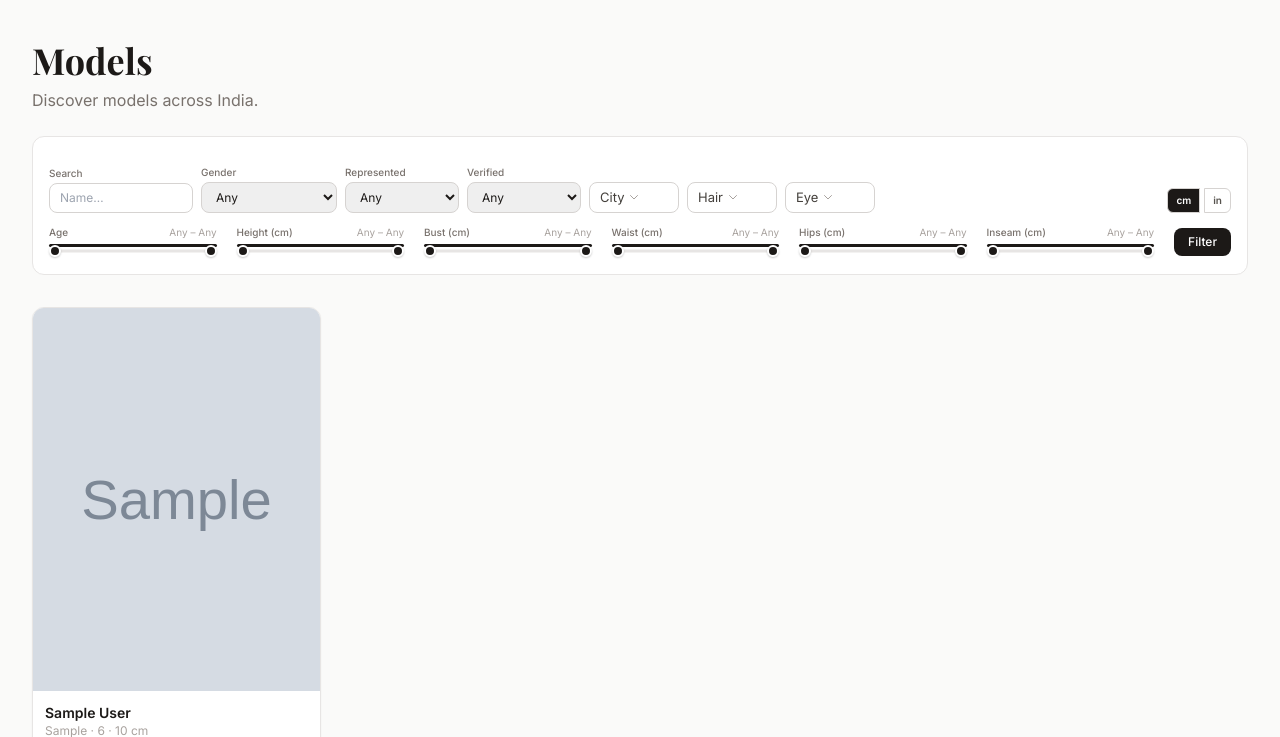
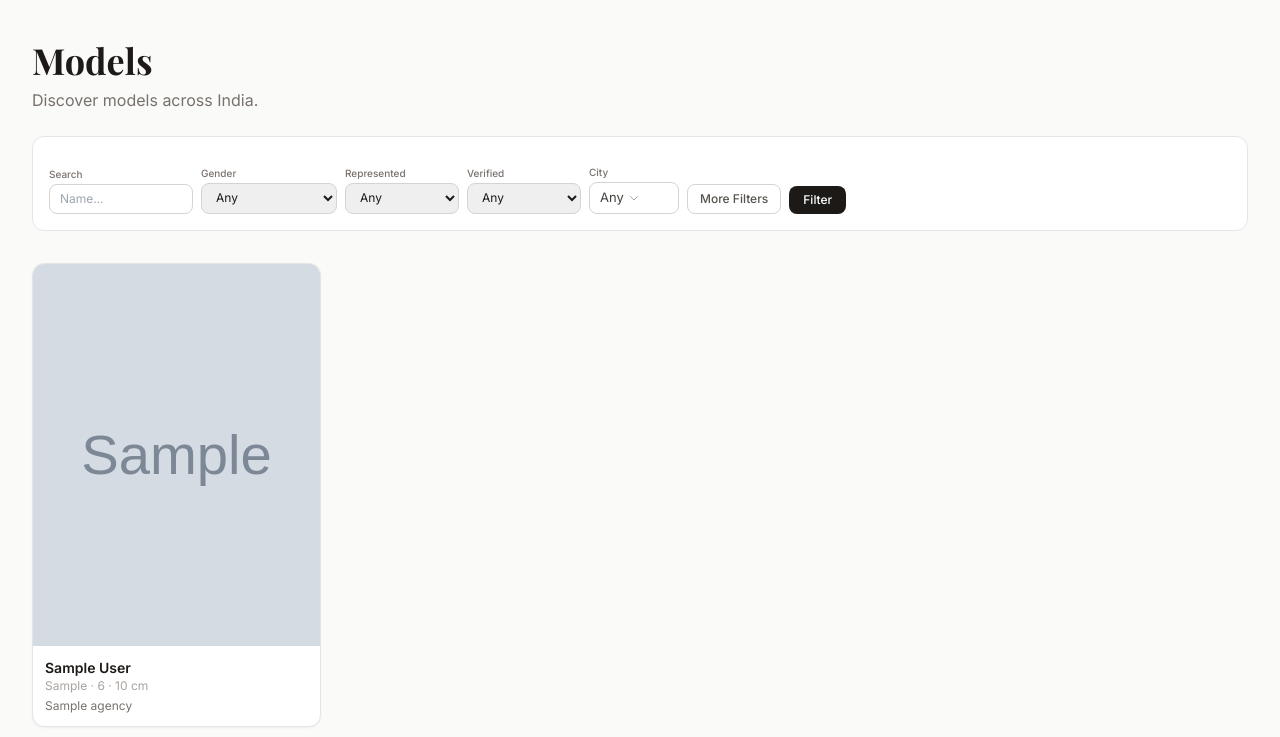
Before and after one commit to AmanNarendraAli/modeldirectory, a Django app: page /models/ in a window 1280 px wide. Shown: the part 65-802 px from the top of the page. Run offline with Django 5.2, Linux system fonts and the light colour scheme; tables that the repository leaves empty hold one stand-in row (values such as "Sample post"); grey boxes marked "Sample" are stand-in pictures; some libraries are stand-ins or nearby versions.

Commit message:
improving filtering interface but needs a little cleanup

```diff
--- a/templates/models_app/model_list.html
+++ b/templates/models_app/model_list.html
@@ -31,8 +31,9 @@
     <!-- Filter panel -->
     <form method="get" id="filter-form" class="bg-white border border-stone-200 rounded-xl p-4 mb-8 space-y-3">
         <input type="hidden" name="unit" id="unit-hidden" value="{{ selected_unit|default:'cm' }}">
+        <input type="hidden" name="more" id="more-hidden" value="">
 
-        <!-- Row 1: Selects + dropdowns + unit toggle -->
+        <!-- Row 1: Always-visible filters -->
         <div class="flex flex-wrap gap-2 items-end">
             <div>
                 <label class="block text-[10px] font-medium text-stone-500 mb-0.5">Search</label>
@@ -64,10 +65,11 @@
                 </select>
             </div>
 
-            <!-- Multi-select dropdowns -->
+            <!-- City multi-select -->
             {% if all_cities %}
             <div class="ms-dropdown" data-ms="city">
-                <button type="button" class="ms-btn">City <span class="ms-count" style="display:none">0</span><svg class="w-3 h-3 text-stone-400" fill="none" stroke="currentColor" viewBox="0 0 24 24"><path stroke-linecap="round" stroke-linejoin="round" stroke-width="2" d="M19 9l-7 7-7-7"/></svg></button>
+                <label class="block text-[10px] font-medium text-stone-500 mb-0.5">City</label>
+                <button type="button" class="ms-btn"><span class="ms-label">Any</span> <span class="ms-count" style="display:none">0</span><svg class="w-3 h-3 text-stone-400" fill="none" stroke="currentColor" viewBox="0 0 24 24"><path stroke-linecap="round" stroke-linejoin="round" stroke-width="2" d="M19 9l-7 7-7-7"/></svg></button>
                 <div class="ms-panel">
                     <label class="border-b border-stone-100 font-medium"><input type="checkbox" data-ms-all class="rounded border-stone-300 text-stone-900 focus:ring-stone-400 w-3.5 h-3.5"> Any</label>
                     {% for c in all_cities %}
@@ -76,9 +78,24 @@
                 </div>
             </div>
             {% endif %}
+
+            <!-- More Filters toggle -->
+            <button type="button" id="more-filters-btn" class="text-xs font-medium px-3 py-1.5 rounded-lg border border-stone-300 text-stone-600 hover:bg-stone-50 transition-colors">More Filters</button>
+
+            <!-- Buttons -->
+            <div class="flex items-center gap-2 self-end">
+                <button type="submit" class="bg-stone-900 text-white text-xs font-medium px-3.5 py-1.5 rounded-lg hover:bg-stone-700 transition-colors">Filter</button>
+                {% if has_filters %}<a href="{% url 'model-list' %}" class="text-xs text-stone-500 hover:text-stone-800">Clear</a>{% endif %}
+            </div>
+        </div>
+
+        <!-- More filters (togglable) -->
+        <div id="more-filters" style="display:none" class="space-y-3">
+            <div class="flex flex-wrap gap-2 items-end">
                 {% if all_hair_colors %}
                 <div class="ms-dropdown" data-ms="hair_color">
-                <button type="button" class="ms-btn">Hair <span class="ms-count" style="display:none">0</span><svg class="w-3 h-3 text-stone-400" fill="none" stroke="currentColor" viewBox="0 0 24 24"><path stroke-linecap="round" stroke-linejoin="round" stroke-width="2" d="M19 9l-7 7-7-7"/></svg></button>
+                    <label class="block text-[10px] font-medium text-stone-500 mb-0.5">Hair</label>
+                    <button type="button" class="ms-btn"><span class="ms-label">Any</span> <span class="ms-count" style="display:none">0</span><svg class="w-3 h-3 text-stone-400" fill="none" stroke="currentColor" viewBox="0 0 24 24"><path stroke-linecap="round" stroke-linejoin="round" stroke-width="2" d="M19 9l-7 7-7-7"/></svg></button>
                     <div class="ms-panel">
                         <label class="border-b border-stone-100 font-medium"><input type="checkbox" data-ms-all class="rounded border-stone-300 text-stone-900 focus:ring-stone-400 w-3.5 h-3.5"> Any</label>
                         {% for hc in all_hair_colors %}
@@ -89,7 +106,8 @@
                 {% endif %}
                 {% if all_eye_colors %}
                 <div class="ms-dropdown" data-ms="eye_color">
-                <button type="button" class="ms-btn">Eye <span class="ms-count" style="display:none">0</span><svg class="w-3 h-3 text-stone-400" fill="none" stroke="currentColor" viewBox="0 0 24 24"><path stroke-linecap="round" stroke-linejoin="round" stroke-width="2" d="M19 9l-7 7-7-7"/></svg></button>
+                    <label class="block text-[10px] font-medium text-stone-500 mb-0.5">Eye</label>
+                    <button type="button" class="ms-btn"><span class="ms-label">Any</span> <span class="ms-count" style="display:none">0</span><svg class="w-3 h-3 text-stone-400" fill="none" stroke="currentColor" viewBox="0 0 24 24"><path stroke-linecap="round" stroke-linejoin="round" stroke-width="2" d="M19 9l-7 7-7-7"/></svg></button>
                     <div class="ms-panel">
                         <label class="border-b border-stone-100 font-medium"><input type="checkbox" data-ms-all class="rounded border-stone-300 text-stone-900 focus:ring-stone-400 w-3.5 h-3.5"> Any</label>
                         {% for ec in all_eye_colors %}
@@ -134,7 +152,7 @@
                 {% endif %}
             </div>
 
-        <!-- Row 2: All 6 sliders in one row -->
+            <!-- Sliders row -->
             <div class="flex flex-wrap gap-x-5 gap-y-2 items-end">
                 <!-- Age -->
                 <div class="flex-1 min-w-[130px] max-w-[180px]">
@@ -208,11 +226,6 @@
                         <input type="range" id="max_inseam" name="max_inseam" min="60" max="100" step="1" value="{{ max_inseam|default:'100' }}" data-cm-min="60" data-cm-max="100">
                     </div>
                 </div>
-
-            <!-- Buttons -->
-            <div class="flex items-center gap-2 self-end pb-0.5">
-                <button type="submit" class="bg-stone-900 text-white text-xs font-medium px-3.5 py-1.5 rounded-lg hover:bg-stone-700 transition-colors">Filter</button>
-                {% if has_filters %}<a href="{% url 'model-list' %}" class="text-xs text-stone-500 hover:text-stone-800">Clear</a>{% endif %}
             </div>
         </div>
     </form>
@@ -271,14 +284,21 @@
         var btn = dd.querySelector('.ms-btn');
         var panel = dd.querySelector('.ms-panel');
         var countEl = dd.querySelector('.ms-count');
+        var labelEl = dd.querySelector('.ms-label');
         var allCb = panel.querySelector('[data-ms-all]');
-        var cbs = panel.querySelectorAll('input[type=checkbox]:not([data-ms-all])');
+        var cbs = Array.from(panel.querySelectorAll('input[type=checkbox]:not([data-ms-all])'));
 
         function updateCount() {
-            var n = 0; cbs.forEach(function (c) { if (c.checked) n++; });
+            var selected = cbs.filter(function (c) { return c.checked; });
+            var n = selected.length;
             if (n > 0) { countEl.textContent = n; countEl.style.display = ''; }
             else { countEl.style.display = 'none'; }
             if (allCb) allCb.checked = (n === 0);
+            if (labelEl) {
+                if (n === 0) labelEl.textContent = 'Any';
+                else if (n === 1) labelEl.textContent = selected[0].value;
+                else labelEl.textContent = n + ' selected';
+            }
         }
         updateCount();
         cbs.forEach(function (c) { c.addEventListener('change', updateCount); });
@@ -291,7 +311,6 @@
         }
         btn.addEventListener('click', function (e) {
             e.preventDefault();
-            // close other dropdowns
             document.querySelectorAll('.ms-panel.open').forEach(function (p) { if (p !== panel) p.classList.remove('open'); });
             panel.classList.toggle('open');
         });
@@ -301,6 +320,24 @@
             document.querySelectorAll('.ms-panel.open').forEach(function (p) { p.classList.remove('open'); });
         }
     });
+
+    /* ── More Filters toggle ── */
+    var moreBtn = document.getElementById('more-filters-btn');
+    var morePanel = document.getElementById('more-filters');
+    var moreHidden = document.getElementById('more-hidden');
+
+    function toggleMore(show) {
+        morePanel.style.display = show ? '' : 'none';
+        moreHidden.value = show ? '1' : '';
+        moreBtn.textContent = show ? 'Fewer Filters' : 'More Filters';
+        if (show) moreBtn.classList.add('bg-stone-100');
+        else moreBtn.classList.remove('bg-stone-100');
+    }
+    if (moreBtn) {
+        moreBtn.addEventListener('click', function () { toggleMore(morePanel.style.display === 'none'); });
+        var urlMore = new URLSearchParams(window.location.search).get('more');
+        if (urlMore === '1') toggleMore(true);
+    }
 
     /* ── Dual-range slider setup ── */
     var SLIDER_DEFS = [
@@ -403,6 +440,9 @@
             var opt = this.options[this.selectedIndex];
             if (!opt.value) return;
 
+            // Auto-open more filters if closed
+            if (morePanel && morePanel.style.display === 'none') toggleMore(true);
+
             var numFields = {
                 'min_age': 'minAge', 'max_age': 'maxAge',
                 'min_height': 'minHeight', 'max_height': 'maxHeight',
```
Also changed, not shown: templates/dashboard/agency_dashboard.html (+54 -13 lines), apps/agencies/migrations/0004_alter_agencyrequirement_category.py (added), apps/agencies/migrations/0005_agencyrequirement_measurements_colors.py (added). Lines whose indentation alone changed are shown as unchanged.
